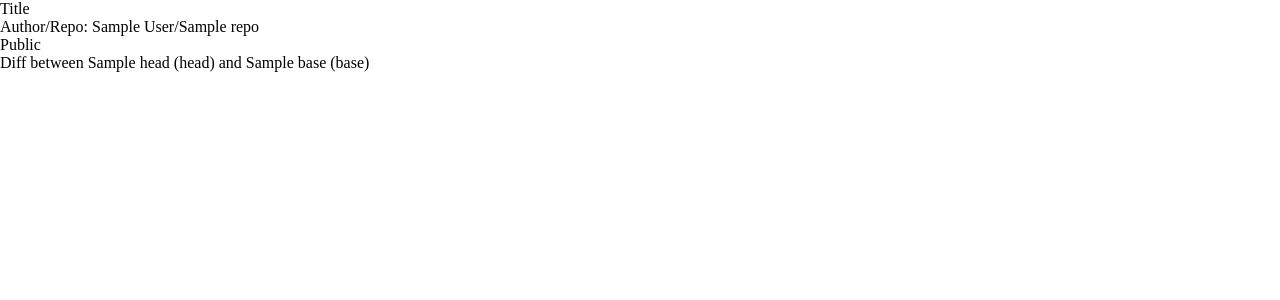
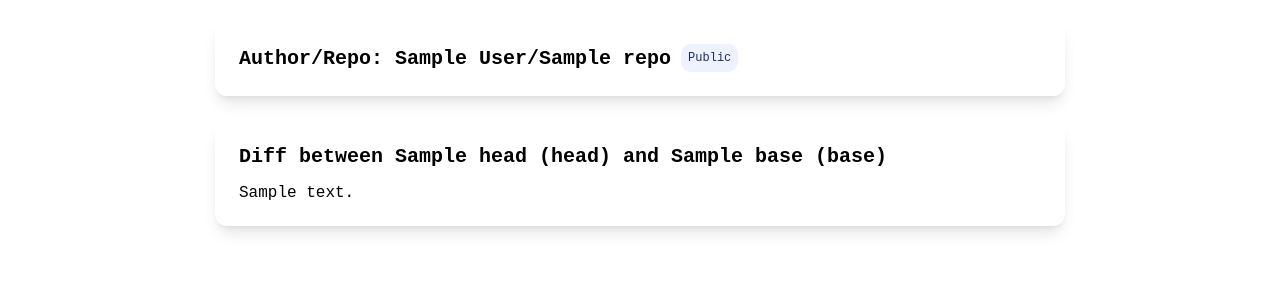
Before and after one commit to dopatraman/diffend, a Flask app: template templates/index.html in a window 1280 px wide. Shown: the top 300 px of the page. Run offline with Flask 3, Linux system fonts and the light colour scheme; the template is opened without the code that fills it: most values are stand-ins (such as "Sample title", 1, 10 or a date in 2020).

Commit message:
Renders the summary with styles

```diff
--- a/main.py
+++ b/main.py
@@ -52,7 +52,7 @@ def run_after_diff(diff):
         model="gpt-4o",
         messages=[
             {"role": "system", "content": f"You are a succinct communicator. You have the diff between two branches. {json.dumps(diff)}. Explain it as concisely as possible."},
-            {"role": "user", "content": "Transform your explanation into a JSON where the key is the file name, and the value is a JSON that contains the explanation as well as the text of the diff. Please remove the markdown formatting and just return serializable json."},
+            {"role": "user", "content": "Transform your explanation into a JSON where the key is the file name, and the value is a JSON that contains the explanation as well as the text of the diff. Please remove the backtick heading from the top of the output."},
         ],
     )
     message = response.choices[0].message
@@ -61,7 +61,7 @@ def run_after_diff(diff):
         model="gpt-4o",
         messages=[
             {"role": "system", "content": f"You are a succinct communicator. You have the diff between two branches. {json.dumps(diff)}. Explain it as concisely as possible."},
-            {"role": "user", "content": "Transform your explanation into a JSON where the key is the file name, and the value is a JSON that contains the explanation as well as the text of the diff. Please remove the markdown formatting and just return serializable json."},
+            {"role": "user", "content": "Transform your explanation into a JSON where the key is the file name, and the value is a JSON that contains the explanation as well as the text of the diff. Please remove the backtick heading from the top of the output."},
             message,
             {"role": "user", "content": "Now group the changes by the type of change performed. Name the type of change performed a phrase that represents the group. Create a JSON where the key is the group name and the value is a list of JSON objects that contain the file names that belong to the group, an explanation, AND the plaintext patch. Please remove the backtick heading from the top of the output."}
         ],
@@ -72,13 +72,12 @@ def run_after_diff(diff):
         model="gpt-4o",
         messages=[
             {"role": "system", "content": f"You are a succinct communicator. You have the diff between two branches. {json.dumps(diff)}. Explain it as concisely as possible."},
-            {"role": "user", "content": "Give a high level explanation of the changes in the diff."},
+            {"role": "user", "content": "Give a high level explanation of the changes in the diff in a single paragraph. Please limit the response to 3 sentences. DO NOT refer to any specific file changes."},
         ],
     )
 
     message__ = response__.choices[0].message
 
-    print(message__.content)
     return {
         "summary": message__.content,
         "groups": json.loads(message_.content),
--- a/static/styles.css
+++ b/static/styles.css
@@ -2,6 +2,7 @@ body, html {
     margin: 0;
     height: 100%;
     overflow: hidden;
+    font-family: 'Courier New', Courier, monospace;
 }
 
 .loading {
@@ -29,3 +30,58 @@ body, html {
     0% { transform: rotate(0deg); }
     100% { transform: rotate(360deg); }
 }
+.container {
+    padding: 20px;
+    margin-left: auto;
+    margin-right: auto;
+    width: 850px;
+}
+
+.header {
+    display: flex;
+    flex-direction: column;
+    --tw-shadow: 0 10px 15px -3px rgb(0 0 0 / 0.1), 0 4px 6px -4px rgb(0 0 0 / 0.1);
+    --tw-shadow-colored: 0 10px 15px -3px var(--tw-shadow-color), 0 4px 6px -4px var(--tw-shadow-color);
+    box-shadow: var(--tw-ring-offset-shadow, 0 0 #0000), var(--tw-ring-shadow, 0 0 #0000), var(--tw-shadow);
+    padding: 24px;
+    border-radius: 12px;
+    margin-bottom: 24px;
+}
+
+.header-info {
+    display: flex;
+    flex-direction: row;
+    align-items: center;
+}
+
+.author {
+    font-size: 20px;
+    font-weight: 600;
+    margin-right: 10px;
+}
+
+.main-area {
+    display: flex;
+    flex-direction: column;
+    padding: 24px;
+    --tw-shadow: 0 10px 15px -3px rgb(0 0 0 / 0.1), 0 4px 6px -4px rgb(0 0 0 / 0.1);
+    --tw-shadow-colored: 0 10px 15px -3px var(--tw-shadow-color), 0 4px 6px -4px var(--tw-shadow-color);
+    box-shadow: var(--tw-ring-offset-shadow, 0 0 #0000), var(--tw-ring-shadow, 0 0 #0000), var(--tw-shadow);
+    border-radius: 12px;
+    margin-bottom: 24px;
+}
+
+.main-area .info {
+    font-size: 20px;
+    font-weight: 600;
+    margin-bottom: 15px;
+    line-height: 25px;
+}
+
+.badge {
+    background-color: #edf2fe;
+    color: #1f2d5c;
+    padding: 7px;
+    border-radius: 10px;
+    font-size: 12px;
+}
--- a/templates/index.html
+++ b/templates/index.html
@@ -26,15 +26,15 @@
 
     <div class="container">
         <div class="header">
-            <div class="title">Title</div>
-            <div class="author">Author/Repo: {{author}}/{{repo}}</div>
-            <div class="badge">Public</div>
+            <div class="header-info">
+                <div class="author">Author/Repo: {{author}}/{{repo}}</div>
+                <div class="badge">Public</div>
+            </div>
         </div>
         <div class="main-area">
             <div class="top-level">
                 <div class="info">Diff between {{head}} (head) and {{base}} (base)</div>
-                <div id="description" class="description"></div>
-                <div class="toolbar"></div>
+                <div id="description" class="description">{{diff_json.summary}}</div>
             </div>
 
         </div>
```
